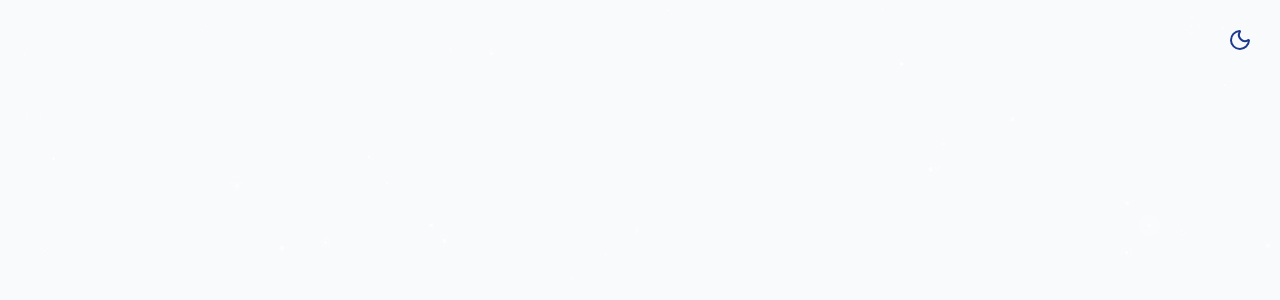
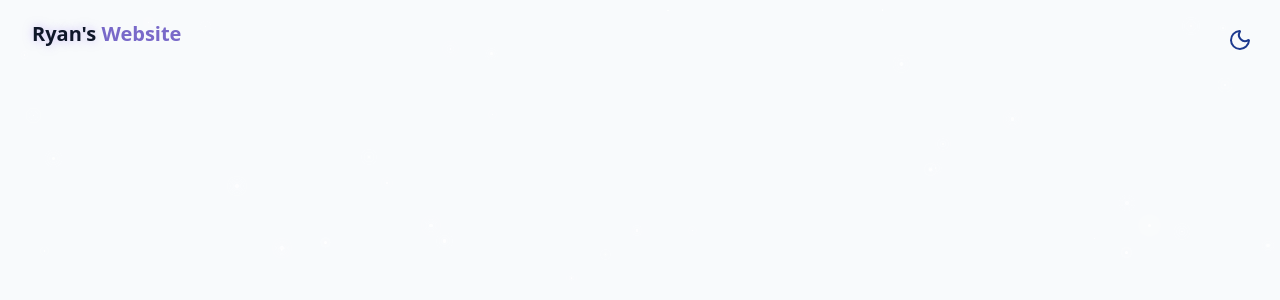
Before and after one commit to rpmeyer3/Parrot, a React (Vite) app: page / in a window 1280 px wide. Shown: the top 300 px of the page. Built offline with nearby package versions, Linux system fonts and the light colour scheme.

Commit message:
Add Navbar component and integrate into Home page
Introduced a new Navbar component with scroll-based styling and added it to the Home page layout. This enhances site navigation and provides a consistent header across the application.

```diff
--- /dev/null
+++ b/src/components/Navbar.jsx
@@ -0,0 +1,39 @@
+import React, { useState, useEffect } from "react";
+import {cn} from'@/lib/utils';
+
+const navItems = [
+    {name: "Home", href: "#About"},
+    {name: "Projects", href: "#Projects"},
+    {name: "Educations", href: "#Education"},
+    {name: "Skills", href: "#Skills"},
+    {name: "Contact", href: "#contact" }
+]
+
+export const Navbar = () => {
+    const [isScrolled, setIsScrolled] = useState(false);
+
+    useEffect(() => {
+        const handleScroll = () => {
+            setIsScrolled(window.screenY > 10);
+        };
+
+        window.addEventListener("scroll", handleScroll);
+        return () => window.removeEventListener("scroll", handleScroll);
+    }, []);
+
+    return ( <nav className={cn("fixed w-full z-40 transition-all duration-300",
+        isScrolled ? "py-3 bg-background/80 backdrop-blur-md shadow-xs" : "py-5"
+    )}
+    >
+
+        <div className="container flex items-center justify-between">
+            <a className="text-xl font-bold text-primary flex items-center">
+                <span className="relative z-10">
+                    <span className="text-glow text-foreground"> Ryan's </span> Website
+                </span>
+            </a>
+
+        </div>
+    </nav>
+    );
+};
--- a/src/pages/Home.jsx
+++ b/src/pages/Home.jsx
@@ -1,6 +1,7 @@
 import React from "react";
 import { ThemeToggle } from "../components/ThemeToggle.jsx";
 import { StarBackground } from '@/components/StarBackground';
+import { Navbar } from "../components/Navbar"
 
 export const Home = () =>  {
 
@@ -9,9 +10,9 @@ export const Home = () =>  {
             {/* Theme Toggler */}
                <ThemeToggle />
             {/* Background Effects */}
-            <StarBackground />
+               <StarBackground />
             {/* Navbar */}
-
+                <Navbar />
             {/* Content */}
 
             {/* Footer */}
```
